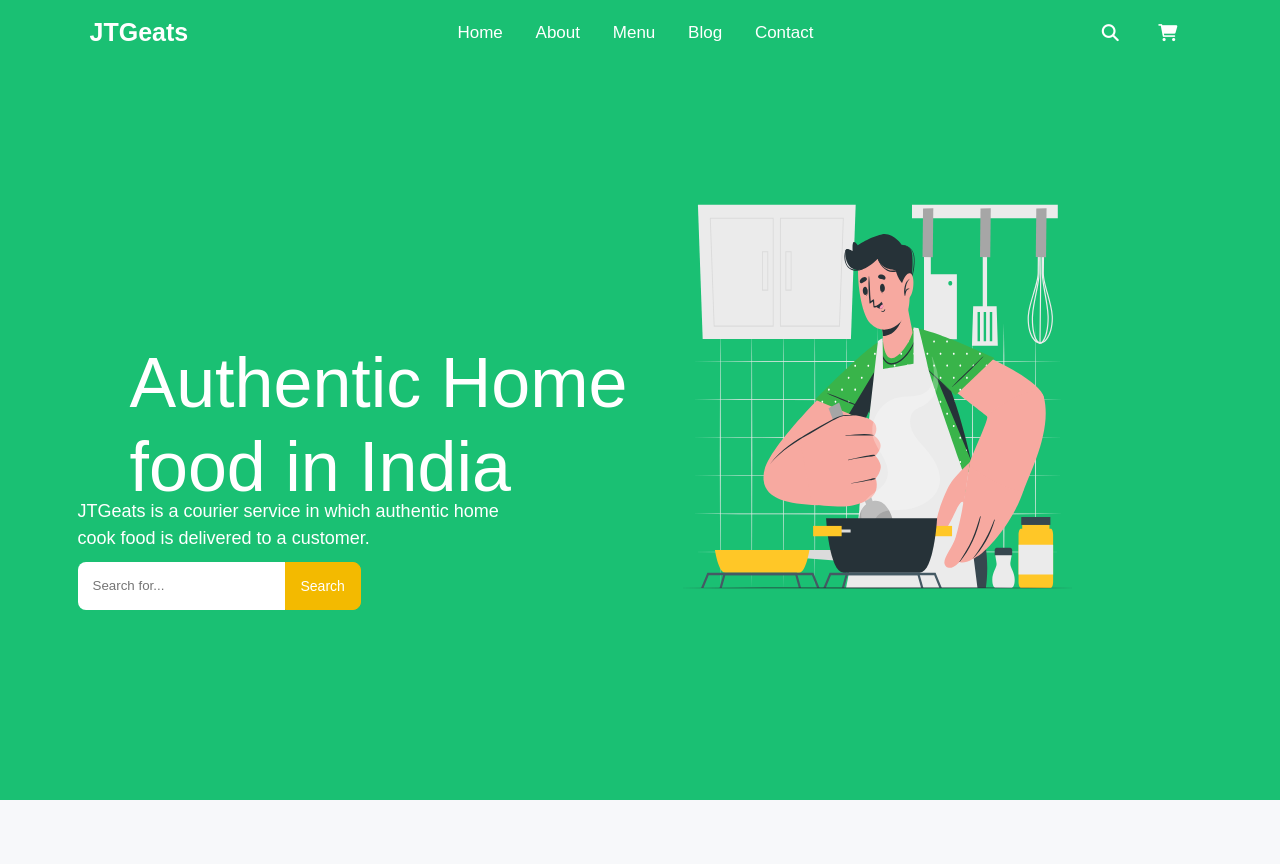
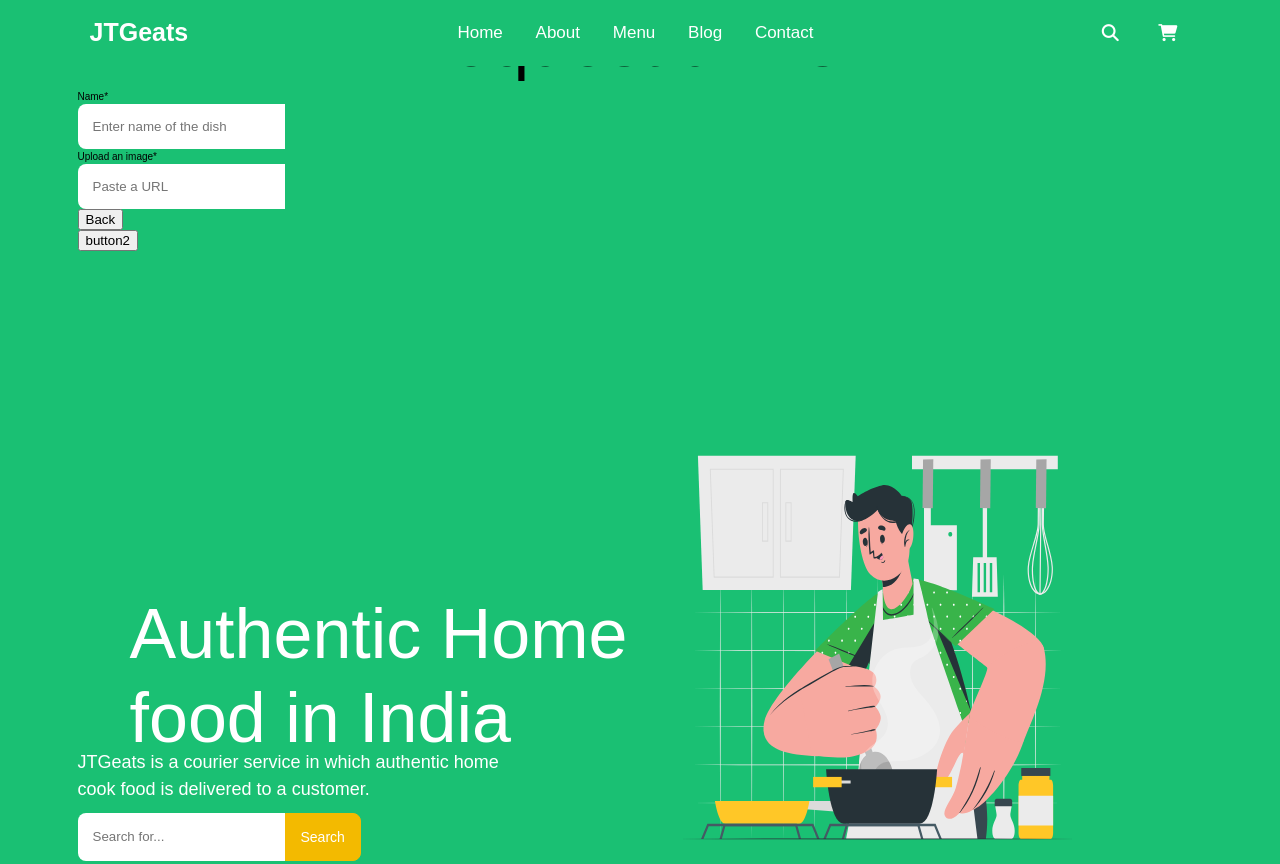
Before and after one commit to Coder-PJ/foodie, a plain HTML site: page index.html in a window 1280 px wide. Shown: the top 864 px of the page. Drawn offline with Linux system fonts and the light colour scheme; files that its build step writes are made by us from their sources; files whose address does not match are found by name.

Commit message:
Update index.html

```diff
--- a/index.html
+++ b/index.html
@@ -35,6 +35,25 @@
     <!-- Hero Section Start -->
     <section class="hero">
         <div class="container">
+
+            <!--Request box start-->
+            <div id="request-box" style="color:black;"class="req-box ">
+
+                <h1 style="text-align:center;">Request a Dish</h1>
+                <form  action="index.html" >
+                  <label for="">Name*</label><br>
+                  <input type="text" name="someting" placeholder="Enter name of the dish"><br>
+                  <label for="">Upload an image*</label><br>
+                  <input type="text" name="another" placeholder="Paste a URL">
+                <div class="button-group">
+                  <button id="go-back" type="button" name="button">Back</button>
+                  <div class="empty">
+                  </div>
+                  <button type="button" name="button">button2</button>
+                </div>
+                </form>
+            </div>
+            <!--Request box ends-->
             <div class="row">
                 <div class="col-md-5 col-12">
                     <div class="h1">
@@ -342,7 +361,7 @@
       </div>
     </div>
     <div class="pop-btn">
-        <button class="button" onclick="document.getElementById('register').style.display='block' " style="width:auto;">Request a dish</button>
+        <button class="button" id="dish-button" style="width:auto;">Request a dish</button>
     </div>
   </div>
 
@@ -408,7 +427,7 @@
 
     <!-- Script -->
 
-    <script src="assets/js/script.js"></script>
+    <script src="assets/js/func.js"></script>
 </body>
 
 </html>
```
